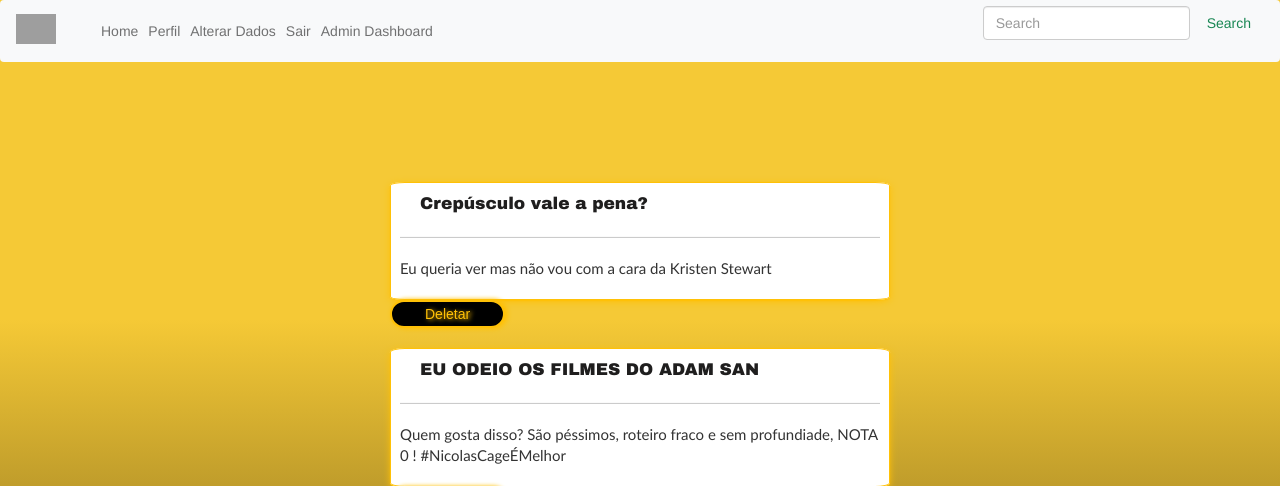
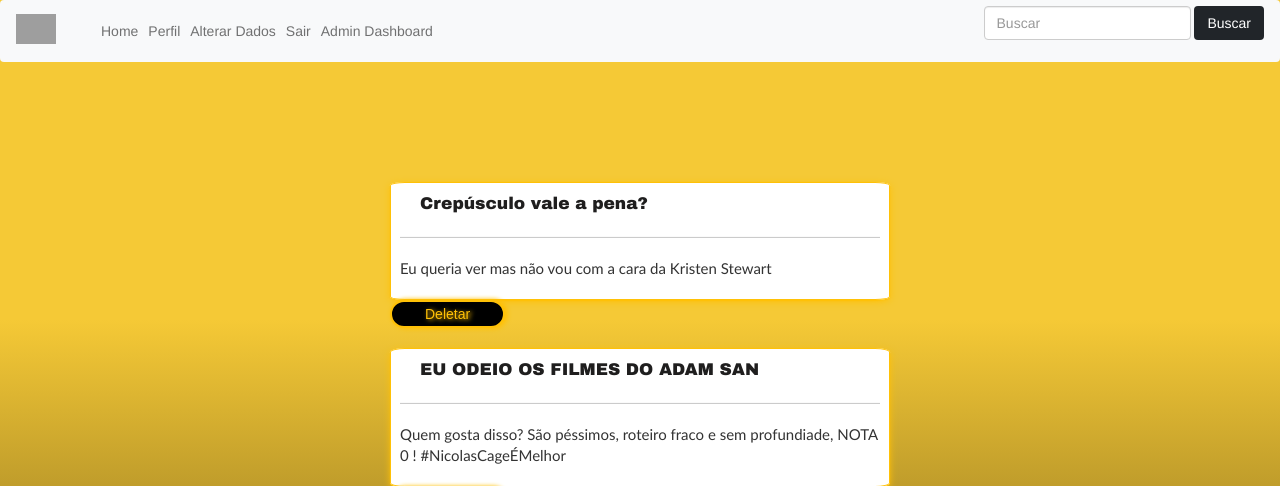
Before and after one commit to cp2-dc-info-projeto-final/scene-me, a PHP site: page /postagensZ.php?nome=Ricardo in a window 1280 px wide. Shown: the top 486 px of the page. Run offline with PHP 8.4, Linux system fonts and the light colour scheme; a user stored in the database is signed in; data comes from the database, SQL or seed files in the repository; data that the repository does not hold is empty; some libraries are stand-ins or nearby versions; grey boxes are pictures that could not be loaded.

Commit message:
Update postagensZ.php

```diff
--- a/src/postagensZ.php
+++ b/src/postagensZ.php
@@ -112,9 +112,9 @@
                         <a class="nav-link" style="display:<?php echo $adm ?>;" href="dashboardAdm.php" target="_blank" onclick="window.open(this.href, this.target, 'width=754,height=479'); return false;">Admin Dashboard</a>
                     </li>
                 </ul>
-                <form class="form-inline my-2 my-lg-0" style="float: right;" >
-                    <input class="form-control mr-sm-2" type="search" placeholder="Search" aria-label="Search">
-                    <button class="btn btn-outline-success my-2 my-sm-0" type="submit">Search</button>
+                <form method="POST" class="form-inline my-2 my-lg-0" style="float: right;" action="formAt.php" >
+                    <input name="busc" class="form-control mr-sm-2" type="search" placeholder="Buscar" aria-label="Search">
+                    <button class="btn btn-dark my-2 my-sm-0" type="submit">Buscar</button>
                 </form>
             </div>
         </nav>
```
